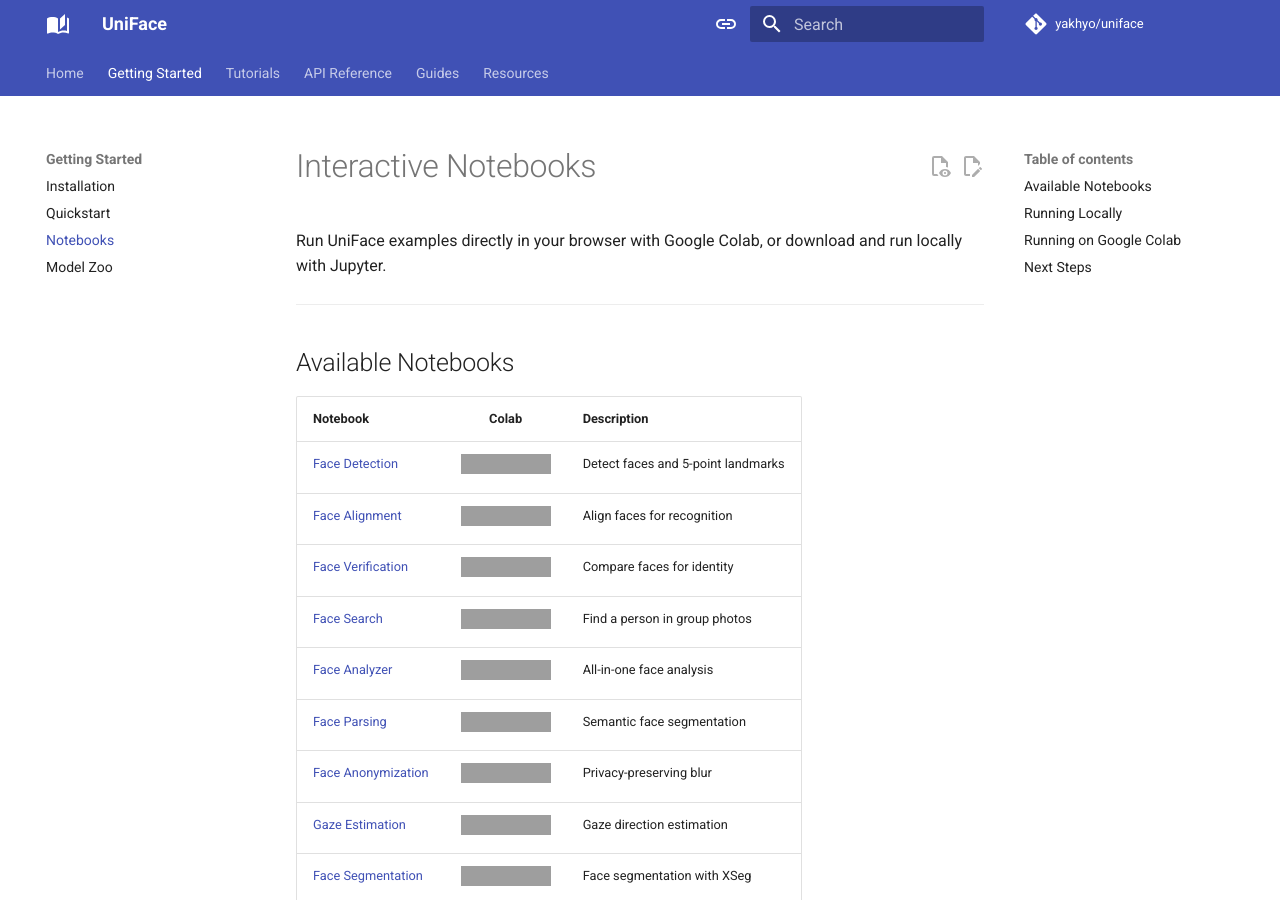
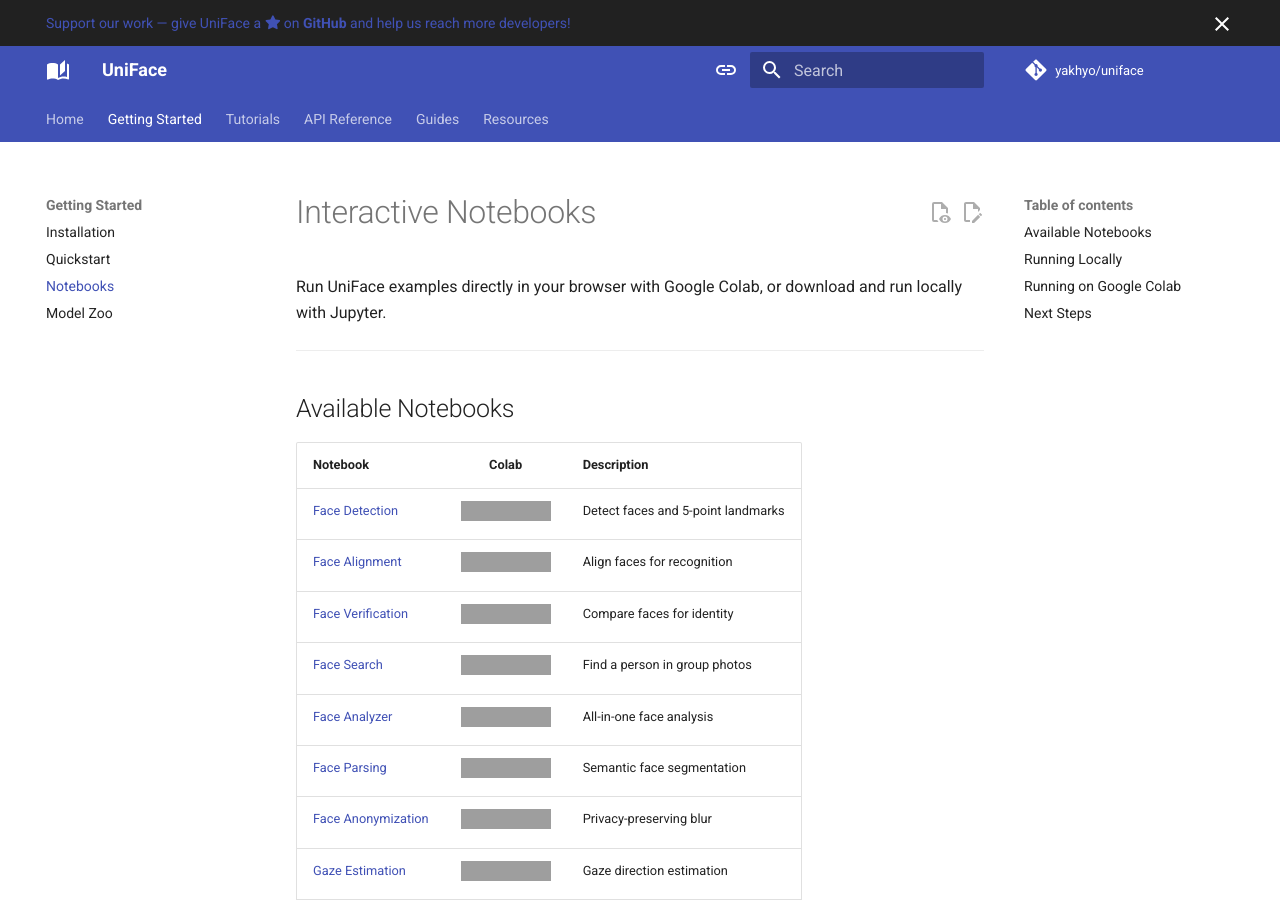
Before and after one commit to yakhyo/uniface, an MkDocs documentation site: the page built from docs/notebooks.md, in a window 1280 px wide and 900 px high, cut to the strip 0-900 px from the top of the window. Built offline with MkDocs 1.6.1 and Material for MkDocs 9.7.7, drawn with Linux system fonts in a browser that asks for light colours; comment, search, counter and statistics services are not loaded; grey boxes are pictures that could not be loaded.

```diff
--- /dev/null
+++ b/docs/overrides/main.html
@@ -0,0 +1,7 @@
+{% extends "base.html" %}
+
+{% block announce %}
+  <a href="https://github.com/yakhyo/uniface" target="_blank" rel="noopener">
+    Support our work &mdash; give UniFace a <span class="twemoji">{% include ".icons/octicons/star-fill-16.svg" %}</span> on <strong>GitHub</strong> and help us reach more developers!
+  </a>
+{% endblock %}
--- a/mkdocs.yml
+++ b/mkdocs.yml
@@ -48,6 +48,7 @@ theme:
     - content.action.edit
     - content.action.view
     - content.tabs.link
+    - announce.dismiss
     - toc.follow
 
   icon:
```
